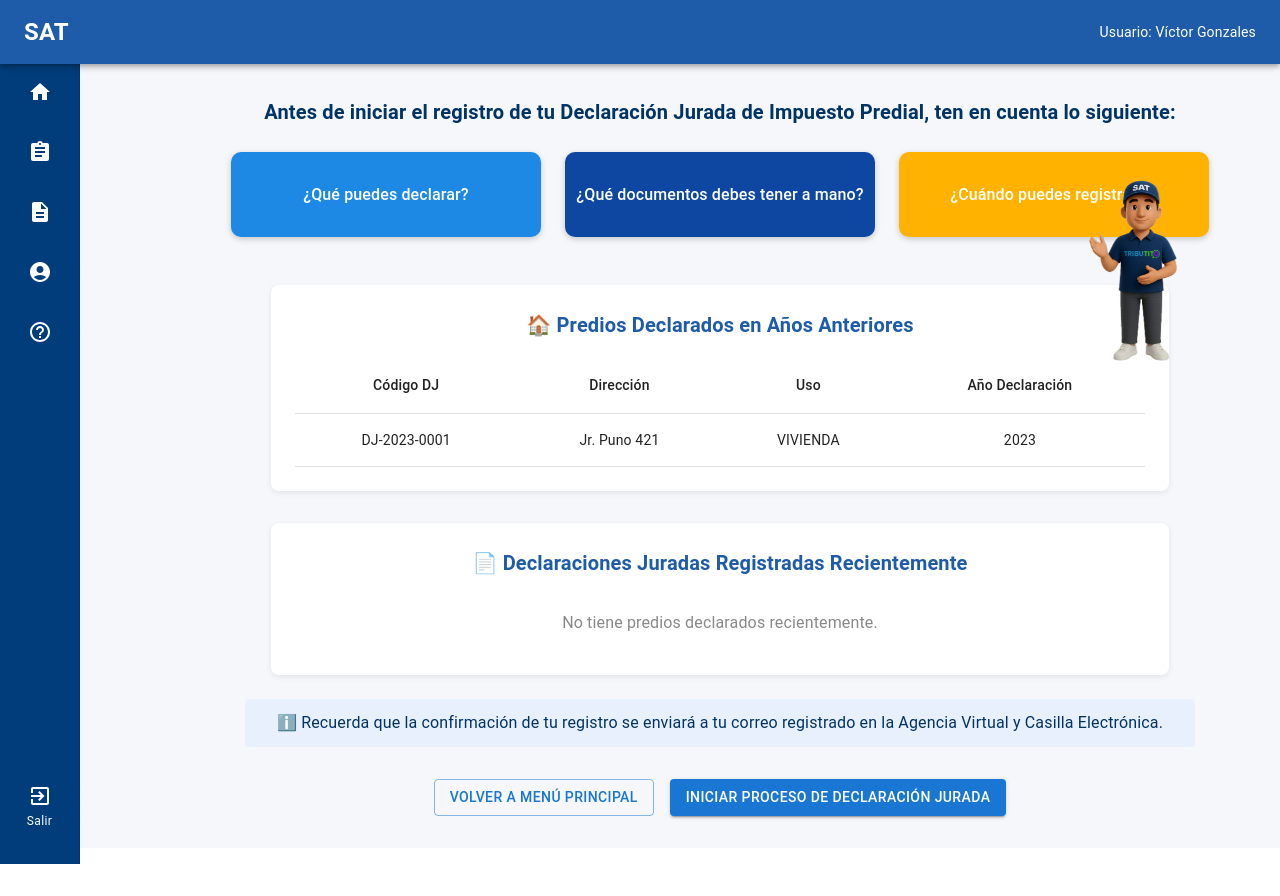
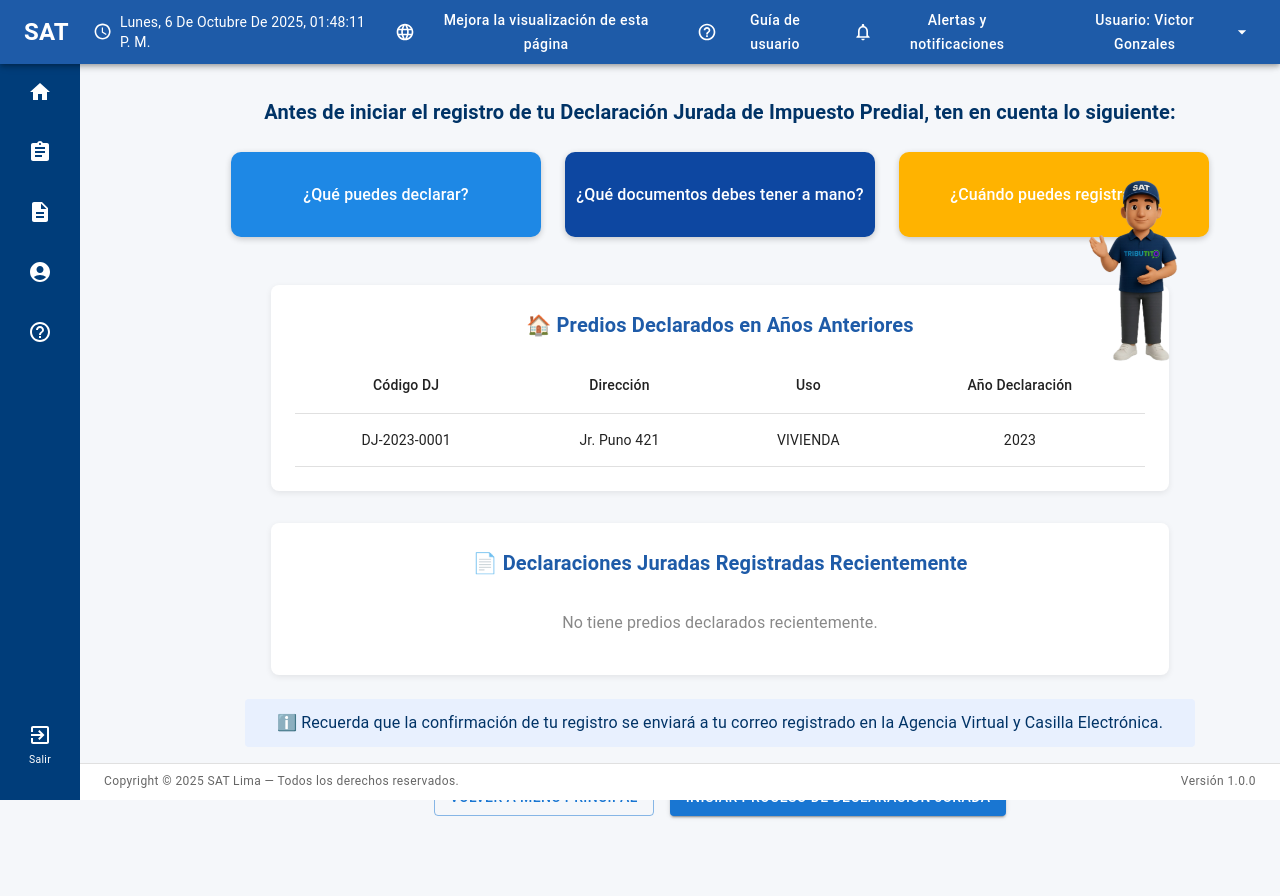
Before and after one commit to jchongs80/prototipoDJ, a React (Create React App) app: page /inscripcion-predial in a window 1280 px wide. Before the commit the page ends 848 px from the top, so only its background shows below. Built offline with nearby package versions, Linux system fonts and the light colour scheme.

Commit message:
Actualizar

```diff
--- a/src/components/InscripcionDJ.tsx
+++ b/src/components/InscripcionDJ.tsx
@@ -1,5 +1,5 @@
 // src/components/InscripcionPredial.tsx
-import React, { useState } from "react";
+import React, { useState, useEffect } from "react";
 import { useNavigate, useLocation } from "react-router-dom";
 import {
   Box,
@@ -35,6 +35,10 @@ import {
   ExitToApp as ExitToAppIcon,
   PictureAsPdf as PictureAsPdfIcon,
   InfoOutlined as InfoIcon,
+  Schedule as ScheduleIcon,
+  Language as LanguageIcon,
+  NotificationsNone as NotificationsIcon,
+  ArrowDropDown as ArrowDropDownIcon,
 } from "@mui/icons-material";
 
 /* ======================
@@ -56,8 +60,8 @@ const InfoButton: React.FC<InfoButtonProps> = ({ title, color, items }) => {
       sx={{
         position: "relative",
         cursor: "pointer",
-        width: 310, // 🔹 más ancho para que el texto no salte de línea
-        height: 85, // 🔹 altura uniforme
+        width: 310,
+        height: 85,
       }}
     >
       <Box
@@ -100,15 +104,7 @@ const InfoButton: React.FC<InfoButtonProps> = ({ title, color, items }) => {
           }}
         >
           {items.map((item, i) => (
-            <Box
-              key={i}
-              sx={{
-                display: "flex",
-                alignItems: "flex-start",
-                gap: 1,
-                mb: 0.8,
-              }}
-            >
+            <Box key={i} sx={{ display: "flex", alignItems: "flex-start", gap: 1, mb: 0.8 }}>
               <InfoIcon sx={{ color, fontSize: "1rem", mt: "2px" }} />
               <Typography variant="body2" sx={{ fontSize: "0.85rem" }}>
                 {item}
@@ -126,7 +122,6 @@ const InfoButton: React.FC<InfoButtonProps> = ({ title, color, items }) => {
 ====================== */
 const InscripcionPredial: React.FC<{ onLogout?: () => void }> = ({ onLogout }) => {
   const theme = useTheme();
-  const isMobile = useMediaQuery(theme.breakpoints.down("md"));
   const drawerWidth = 80;
   const navigate = useNavigate();
   const location = useLocation();
@@ -152,6 +147,22 @@ const InscripcionPredial: React.FC<{ onLogout?: () => void }> = ({ onLogout }) =
     }, 2500);
   };
 
+  // 🕒 Fecha y hora en vivo
+  const [dateTime, setDateTime] = useState(new Date());
+  useEffect(() => {
+    const interval = setInterval(() => setDateTime(new Date()), 1000);
+    return () => clearInterval(interval);
+  }, []);
+  const formattedDateTime = dateTime.toLocaleString("es-PE", {
+    weekday: "long",
+    year: "numeric",
+    month: "long",
+    day: "numeric",
+    hour: "2-digit",
+    minute: "2-digit",
+    second: "2-digit",
+  });
+
   const prediosAnteriores = [
     { codigo: "DJ-2023-0001", direccion: "Jr. Puno 421", uso: "VIVIENDA", anio: "2023" },
   ];
@@ -170,14 +181,45 @@ const InscripcionPredial: React.FC<{ onLogout?: () => void }> = ({ onLogout }) =
     <Box sx={{ display: "flex", minHeight: "100vh", bgcolor: "#f5f7fa" }}>
       {/* ===== APPBAR ===== */}
       <AppBar position="fixed" sx={{ zIndex: (t) => t.zIndex.drawer + 1, bgcolor: "#1e5ba8" }}>
-        <Toolbar>
-          <Typography variant="h6" sx={{ fontWeight: "bold", fontSize: "1.5rem" }}>
+        <Toolbar sx={{ minHeight: "64px!important" }}>
+          <Typography variant="h6" sx={{ fontWeight: "bold", fontSize: "1.5rem", mr: 3 }}>
             SAT
           </Typography>
+
+          {/* Fecha y hora */}
+          <Box sx={{ display: "flex", alignItems: "center", gap: 1 }}>
+            <ScheduleIcon sx={{ fontSize: "1.2rem" }} />
+            <Typography variant="body2" sx={{ fontSize: "0.875rem", textTransform: "capitalize" }}>
+              {formattedDateTime}
+            </Typography>
+          </Box>
+
           <Box sx={{ flexGrow: 1 }} />
-          <Typography variant="body2" sx={{ color: "white" }}>
-            Usuario: Víctor Gonzales
-          </Typography>
+
+          {/* Botones derechos */}
+          <Box sx={{ display: "flex", alignItems: "center", gap: 2 }}>
+            <Button startIcon={<LanguageIcon />} sx={{ color: "white", textTransform: "none", fontSize: "0.875rem" }}>
+              Mejora la visualización de esta página
+            </Button>
+
+            <Button startIcon={<HelpOutlineIcon />} sx={{ color: "white", textTransform: "none", fontSize: "0.875rem" }}>
+              Guía de usuario
+            </Button>
+
+            <Button
+              startIcon={<NotificationsIcon />}
+              sx={{ color: "white", textTransform: "none", fontSize: "0.875rem" }}
+            >
+              Alertas y notificaciones
+            </Button>
+
+            <Button
+              endIcon={<ArrowDropDownIcon />}
+              sx={{ color: "white", textTransform: "none", fontSize: "0.875rem" }}
+            >
+              Usuario: Victor Gonzales
+            </Button>
+          </Box>
         </Toolbar>
       </AppBar>
 
@@ -189,8 +231,11 @@ const InscripcionPredial: React.FC<{ onLogout?: () => void }> = ({ onLogout }) =
           flexShrink: 0,
           "& .MuiDrawer-paper": {
             width: drawerWidth,
+            boxSizing: "border-box",
             bgcolor: "#003d7a",
+            border: "none",
             mt: "64px",
+            height: "calc(100vh - 64px)",
             display: "flex",
             flexDirection: "column",
             justifyContent: "space-between",
@@ -212,11 +257,21 @@ const InscripcionPredial: React.FC<{ onLogout?: () => void }> = ({ onLogout }) =
         </List>
 
         <Box sx={{ mb: 2 }}>
-          <ListItemButton onClick={onLogout} sx={{ flexDirection: "column", py: 2, color: "white" }}>
-            <ExitToAppIcon sx={{ mb: 0.5 }} />
-            <Typography variant="caption">Salir</Typography>
-          </ListItemButton>
-        </Box>
+                  <ListItemButton
+                    onClick={() => navigate("/")}
+                    sx={{
+                      flexDirection: "column",
+                      py: 2,
+                      color: "white",
+                      "&:hover": { bgcolor: "rgba(255,255,255,0.08)" },
+                    }}
+                  >
+                    <ExitToAppIcon sx={{ mb: 0.5 }} />
+                    <Typography variant="caption" sx={{ fontSize: "0.65rem" }}>
+                      Salir
+                    </Typography>
+                  </ListItemButton>
+                </Box>
       </Drawer>
 
       {/* ===== CONTENIDO PRINCIPAL ===== */}
@@ -229,23 +284,15 @@ const InscripcionPredial: React.FC<{ onLogout?: () => void }> = ({ onLogout }) =
           p: 4,
           textAlign: "center",
           overflowX: "hidden",
+          pb: 10,
         }}
       >
         <Typography variant="h6" sx={{ fontWeight: "bold", color: "#003366", mb: 3 }}>
           Antes de iniciar el registro de tu Declaración Jurada de Impuesto Predial, ten en cuenta lo siguiente:
         </Typography>
 
-       {/* ==== BOTONES Y TRIBUTITO ==== */}
-        <Box
-          sx={{
-            position: "relative",
-            display: "flex",
-            justifyContent: "center",
-            gap: 3,
-            mb: 6,
-            flexWrap: "wrap",
-          }}
-        >
+        {/* ==== BOTONES ==== */}
+        <Box sx={{ position: "relative", display: "flex", justifyContent: "center", gap: 3, mb: 6, flexWrap: "wrap" }}>
           <InfoButton
             title="¿Qué puedes declarar?"
             color="#1e88e5"
@@ -254,22 +301,18 @@ const InscripcionPredial: React.FC<{ onLogout?: () => void }> = ({ onLogout }) =
           <InfoButton
             title="¿Qué documentos debes tener a mano?"
             color="#0d47a1"
-            items={[
-              "Minuta o Escritura Pública del predio adquirido",
-              "Recibo de servicios de los últimos 3 meses",
-              "PU del predio adquirido",
-            ]}
+            items={["Minuta o Escritura Pública", "Recibo de servicios", "PU del predio"]}
           />
           <InfoButton
             title="¿Cuándo puedes registrarla?"
             color="#ffb300"
             items={[
-              "Puedes declarar hasta el último día hábil de febrero del año siguiente a la adquisición.",
-              "Puedes realizar el registro virtual las 24 horas de los 7 días de la semana.",
+              "Hasta el último día hábil de febrero del año siguiente a la adquisición.",
+              "Registro virtual 24/7 disponible.",
             ]}
           />
 
-          {/* ==== TRIBUTITO flotante ==== */}
+          {/* Tributito */}
           <Box
             sx={{
               position: "absolute",
@@ -282,15 +325,11 @@ const InscripcionPredial: React.FC<{ onLogout?: () => void }> = ({ onLogout }) =
               },
             }}
           >
-            <img
-              src={require("../assets/tributito2.png")}
-              alt="Tributito"
-              style={{ height: "200px" }}
-            />
+            <img src={require("../assets/tributito2.png")} alt="Tributito" style={{ height: "200px" }} />
           </Box>
         </Box>
 
-        {/* ==== TABLA ANTERIORES ==== */}
+        {/* ==== TABLAS ==== */}
         <Fade in timeout={700}>
           <Box
             sx={{
@@ -347,9 +386,7 @@ const InscripcionPredial: React.FC<{ onLogout?: () => void }> = ({ onLogout }) =
             </Typography>
 
             {prediosRecientes.length === 0 ? (
-              <Typography sx={{ color: "#888", py: 2 }}>
-                No tiene predios declarados recientemente.
-              </Typography>
+              <Typography sx={{ color: "#888", py: 2 }}>No tiene predios declarados recientemente.</Typography>
             ) : (
               <Table>
                 <TableHead>
@@ -464,7 +501,15 @@ const InscripcionPredial: React.FC<{ onLogout?: () => void }> = ({ onLogout }) =
                 </Box>
               </>
             ) : (
-              <Box sx={{ textAlign: "center", display: "flex", flexDirection: "column", alignItems: "center", gap: 2 }}>
+              <Box
+                sx={{
+                  textAlign: "center",
+                  display: "flex",
+                  flexDirection: "column",
+                  alignItems: "center",
+                  gap: 2,
+                }}
+              >
                 <CircularProgress color="primary" />
                 <Typography sx={{ mt: 2, color: "#003366" }}>Preparando el registro...</Typography>
               </Box>
@@ -472,6 +517,31 @@ const InscripcionPredial: React.FC<{ onLogout?: () => void }> = ({ onLogout }) =
           </Box>
         </Modal>
       </Box>
+
+      {/* ===== FOOTER ===== */}
+      <Box
+        component="footer"
+        sx={{
+          position: "fixed",
+          bottom: 0,
+          left: drawerWidth,
+          right: 0,
+          bgcolor: "white",
+          borderTop: "1px solid #e0e0e0",
+          p: 1,
+          display: "flex",
+          justifyContent: "space-between",
+          alignItems: "center",
+          zIndex: 1000,
+        }}
+      >
+        <Typography variant="caption" sx={{ color: "#666", ml: 2 }}>
+          Copyright © 2025 SAT Lima — Todos los derechos reservados.
+        </Typography>
+        <Typography variant="caption" sx={{ color: "#666", mr: 2 }}>
+          Versión 1.0.0
+        </Typography>
+      </Box>
     </Box>
   );
 };
--- a/src/components/declaracionExitosa.tsx
+++ b/src/components/declaracionExitosa.tsx
@@ -1,4 +1,5 @@
-import React from "react";
+// src/components/DeclaracionExitosa.tsx
+import React, { useEffect, useState } from "react";
 import { useLocation, useNavigate } from "react-router-dom";
 import {
   Box,
@@ -21,13 +22,17 @@ import {
   ExitToApp as ExitToAppIcon,
   CheckCircleOutline as CheckCircleOutlineIcon,
   PictureAsPdf as PictureAsPdfIcon,
+  Schedule as ScheduleIcon,
+  Language as LanguageIcon,
+  NotificationsNone as NotificationsIcon,
+  ArrowDropDown as ArrowDropDownIcon,
 } from "@mui/icons-material";
 
 interface Props {
   onLogout?: () => void;
 }
 
-const DeclaracionExitosa: React.FC<Props> = ({onLogout}) => {
+const DeclaracionExitosa: React.FC<Props> = ({ onLogout }) => {
   const navigate = useNavigate();
   const { state } = useLocation();
   const {
@@ -37,7 +42,7 @@ const DeclaracionExitosa: React.FC<Props> = ({onLogout}) => {
     tipoDocConyuge,
     nroDocConyuge,
     apellidosConyuge,
-  fechaNacimientoConyuge
+    fechaNacimientoConyuge,
   } = state || {};
   const drawerWidth = 80;
 
@@ -47,6 +52,22 @@ const quedanPorDeclarar = Math.max(total - declarados, 0);
 
   console.log("📊 Predios:", { total, declarados, quedanPorDeclarar });
 
+  // 🕒 Estado para fecha y hora
+  const [dateTime, setDateTime] = useState(new Date());
+  useEffect(() => {
+    const interval = setInterval(() => setDateTime(new Date()), 1000);
+    return () => clearInterval(interval);
+  }, []);
+  const formattedDateTime = dateTime.toLocaleString("es-PE", {
+    weekday: "long",
+    year: "numeric",
+    month: "long",
+    day: "numeric",
+    hour: "2-digit",
+    minute: "2-digit",
+    second: "2-digit",
+  });
+
   const sidebarItems = [
     { icon: <HomeIcon />, label: "Inicio", active: true },
     { icon: <AssignmentIcon />, label: "Trámites", active: false },
@@ -55,12 +76,10 @@ console.log("📊 Predios:", { total, declarados, quedanPorDeclarar });
     { icon: <HelpOutlineIcon />, label: "Ayuda", active: false },
   ];
 
-  // 🔹 Función para descargar el PDF desde la carpeta public
+  // 🔹 Descarga PDF desde /public
   const handleDescargarPDF = () => {
-    const fileName = "DJ_prop02.pdf"; // nombre del archivo en /public
+    const fileName = "DJ_prop02.pdf";
     const fileURL = `${process.env.PUBLIC_URL}/${fileName}`;
-
-    // Crear un enlace invisible para forzar descarga
     const link = document.createElement("a");
     link.href = fileURL;
     link.setAttribute("download", fileName);
@@ -80,10 +99,42 @@ console.log("📊 Predios:", { total, declarados, quedanPorDeclarar });
           boxShadow: "0 2px 4px rgba(0,0,0,0.1)",
         }}
       >
-        <Toolbar>
-          <Typography variant="h6" sx={{ fontWeight: "bold", fontSize: "1.5rem" }}>
+        <Toolbar sx={{ minHeight: "64px!important" }}>
+          <Typography variant="h6" sx={{ fontWeight: "bold", fontSize: "1.5rem", mr: 3 }}>
             SAT
           </Typography>
+
+          {/* Fecha y hora */}
+          <Box sx={{ display: "flex", alignItems: "center", gap: 1 }}>
+            <ScheduleIcon sx={{ fontSize: "1.2rem" }} />
+            <Typography variant="body2" sx={{ fontSize: "0.875rem", textTransform: "capitalize" }}>
+              {formattedDateTime}
+            </Typography>
+          </Box>
+
+          <Box sx={{ flexGrow: 1 }} />
+
+          {/* Botones institucionales */}
+          <Box sx={{ display: "flex", alignItems: "center", gap: 2 }}>
+            <Button startIcon={<LanguageIcon />} sx={{ color: "white", textTransform: "none", fontSize: "0.875rem" }}>
+              Mejora la visualización de esta página
+            </Button>
+            <Button startIcon={<HelpOutlineIcon />} sx={{ color: "white", textTransform: "none", fontSize: "0.875rem" }}>
+              Guía de usuario
+            </Button>
+            <Button
+              startIcon={<NotificationsIcon />}
+              sx={{ color: "white", textTransform: "none", fontSize: "0.875rem" }}
+            >
+              Alertas y notificaciones
+            </Button>
+            <Button
+              endIcon={<ArrowDropDownIcon />}
+              sx={{ color: "white", textTransform: "none", fontSize: "0.875rem" }}
+            >
+              Usuario: Victor Gonzales
+            </Button>
+          </Box>
         </Toolbar>
       </AppBar>
 
@@ -131,9 +182,7 @@ console.log("📊 Predios:", { total, declarados, quedanPorDeclarar });
         </List>
 
         <Box sx={{ mb: 2 }}>
-          <ListItemButton onClick={onLogout}
-          sx={{ flexDirection: "column", py: 2, color: "white" }}>
-
+          <ListItemButton onClick={onLogout} sx={{ flexDirection: "column", py: 2, color: "white" }}>
             <ExitToAppIcon sx={{ mb: 0.5 }} />
             <Typography variant="caption" sx={{ fontSize: "0.65rem" }}>
               Salir
@@ -156,13 +205,12 @@ console.log("📊 Predios:", { total, declarados, quedanPorDeclarar });
       >
         <CheckCircleOutlineIcon sx={{ color: "#3ba935", fontSize: 80, mb: 2 }} />
         <Typography variant="h4" sx={{ fontWeight: 700, color: "#003366", mb: 2 }}>
-          Declaración Jurada declarada satisfactoriamente
+          Declaración Jurada registrada satisfactoriamente
         </Typography>
 
         <Typography variant="body1" sx={{ color: "#444", mb: 4 }}>
-          Victor, has culminado con éxito el registro de tu Declaración Jurada predial{" "}
-          <b>N.° 2025678010</b>, la cual ha sido notificada en línea a tu casilla electrónica
-          y correo.
+          Victor, has culminado con éxito el registro de tu Declaración Jurada Predial{" "}
+          <b>N.° 2025678010</b>, la cual ha sido notificada en línea a tu casilla electrónica y correo.
         </Typography>
 
         <Typography variant="body2" sx={{ color: "#555", mt: 1 }}>
@@ -191,12 +239,11 @@ console.log("📊 Predios:", { total, declarados, quedanPorDeclarar });
                   state: {
                     numPredios: total,
                     tipoPersona,
-                        prediosDeclarados: declarados, // 👈 mantener el conteo actual
-                        // 👇 reenviamos los datos del cónyuge
+                    prediosDeclarados: declarados,
                     tipoDocConyuge,
                     nroDocConyuge,
                     apellidosConyuge,
-                        fechaNacimientoConyuge
+                    fechaNacimientoConyuge,
                   },
                 })
               }
@@ -204,11 +251,12 @@ console.log("📊 Predios:", { total, declarados, quedanPorDeclarar });
               Declarar Nuevo Predio ({quedanPorDeclarar} restante)
             </Button>
           ) : (
-            <Button variant="contained" color="success"
+            <Button
+              variant="contained"
+              color="success"
               onClick={() => {
                 const totalDeclarados = Number(prediosDeclarados);
                 sessionStorage.removeItem("prediosDeclarados");
-
                 navigate("/resumen-predios", { state: { totalDeclarados } });
               }}
             >
--- a/src/components/resumenPredio.tsx
+++ b/src/components/resumenPredio.tsx
@@ -1,4 +1,5 @@
-import React, { useState } from "react";
+// src/components/ResumenPredios.tsx
+import React, { useState, useEffect } from "react";
 import {
   Box,
   Typography,
@@ -33,6 +34,10 @@ import {
   ExitToApp as ExitToAppIcon,
   PictureAsPdf as PictureAsPdfIcon,
   InfoOutlined as InfoIcon,
+  Schedule as ScheduleIcon,
+  Language as LanguageIcon,
+  NotificationsNone as NotificationsIcon,
+  ArrowDropDown as ArrowDropDownIcon,
 } from "@mui/icons-material";
 import { useLocation, useNavigate } from "react-router-dom";
 
@@ -42,14 +47,26 @@ const ResumenPredios: React.FC = () => {
   const totalDeclarados = state?.totalDeclarados || 2;
   const drawerWidth = 80;
 
-  const [snackbar, setSnackbar] = useState<{
-    open: boolean;
-    message: string;
-    type: "success" | "info";
-  }>({
+  const [snackbar, setSnackbar] = useState({
     open: false,
     message: "",
-    type: "success",
+    type: "success" as "success" | "info",
+  });
+
+  // 🕒 Fecha y hora actualizadas
+  const [dateTime, setDateTime] = useState(new Date());
+  useEffect(() => {
+    const interval = setInterval(() => setDateTime(new Date()), 1000);
+    return () => clearInterval(interval);
+  }, []);
+  const formattedDateTime = dateTime.toLocaleString("es-PE", {
+    weekday: "long",
+    year: "numeric",
+    month: "long",
+    day: "numeric",
+    hour: "2-digit",
+    minute: "2-digit",
+    second: "2-digit",
   });
 
   const sidebarItems = [
@@ -103,10 +120,42 @@ const ResumenPredios: React.FC = () => {
           boxShadow: "0 3px 8px rgba(0,0,0,0.2)",
         }}
       >
-        <Toolbar>
-          <Typography variant="h6" sx={{ fontWeight: "bold", fontSize: "1.5rem" }}>
+        <Toolbar sx={{ minHeight: "64px!important" }}>
+          <Typography variant="h6" sx={{ fontWeight: "bold", fontSize: "1.5rem", mr: 3 }}>
             SAT
           </Typography>
+
+          {/* Fecha y hora */}
+          <Box sx={{ display: "flex", alignItems: "center", gap: 1 }}>
+            <ScheduleIcon sx={{ fontSize: "1.2rem" }} />
+            <Typography variant="body2" sx={{ fontSize: "0.875rem", textTransform: "capitalize" }}>
+              {formattedDateTime}
+            </Typography>
+          </Box>
+
+          <Box sx={{ flexGrow: 1 }} />
+
+          {/* Botones institucionales */}
+          <Box sx={{ display: "flex", alignItems: "center", gap: 2 }}>
+            <Button startIcon={<LanguageIcon />} sx={{ color: "white", textTransform: "none", fontSize: "0.875rem" }}>
+              Mejora la visualización de esta página
+            </Button>
+            <Button startIcon={<HelpOutlineIcon />} sx={{ color: "white", textTransform: "none", fontSize: "0.875rem" }}>
+              Guía de usuario
+            </Button>
+            <Button
+              startIcon={<NotificationsIcon />}
+              sx={{ color: "white", textTransform: "none", fontSize: "0.875rem" }}
+            >
+              Alertas y notificaciones
+            </Button>
+            <Button
+              endIcon={<ArrowDropDownIcon />}
+              sx={{ color: "white", textTransform: "none", fontSize: "0.875rem" }}
+            >
+              Usuario: Victor Gonzales
+            </Button>
+          </Box>
         </Toolbar>
       </AppBar>
 
```
Lines whose indentation alone changed are shown as unchanged.
